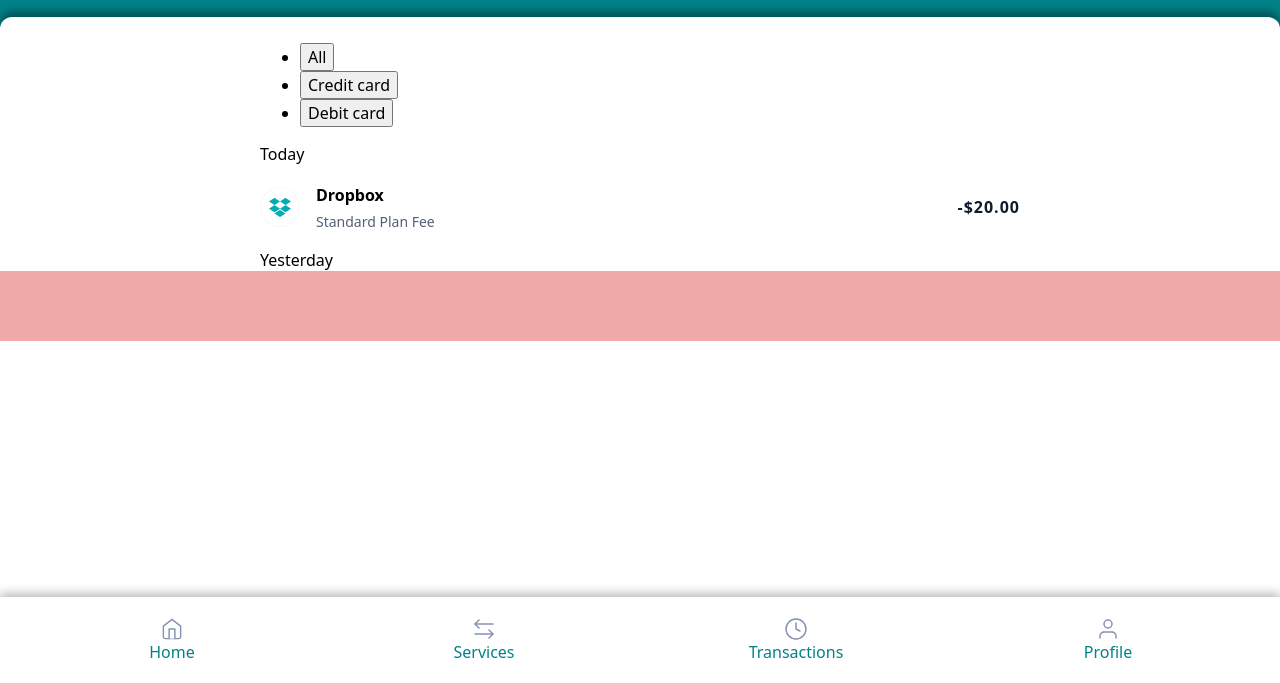
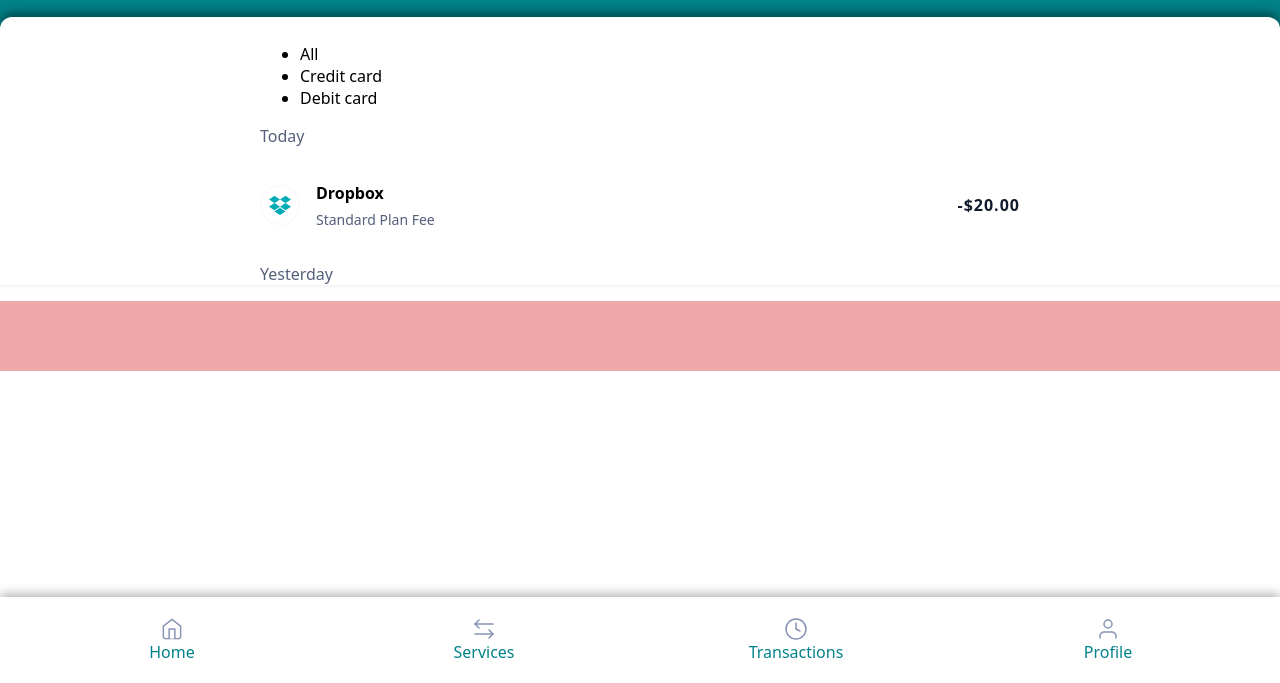
Before and after one commit to niklonberg/LearnHTMLCSS-Fake-Bank, a website built with Vite: page pages/transactions.html in a window 1280 px wide. Shown: the part 117-800 px from the top of the page. Built offline with nearby package versions, Linux system fonts and the light colour scheme.

Commit message:
add pills.css file, add classes to pills

```diff
--- /dev/null
+++ b/components/pills.css
@@ -0,0 +1,7 @@
+@layer component {
+  #pills {
+  }
+
+  .pill {
+  }
+}
--- a/index.css
+++ b/index.css
@@ -15,5 +15,6 @@
 @import url(components/app-header.css);
 @import url(components/app-layout.css);
 @import url(components/nav.css);
+@import url(components/pills.css);
 @import url(pages/onboarding.css);
 @import url(pages/sign-in.css);
--- a/pages/transactions.html
+++ b/pages/transactions.html
@@ -16,12 +16,14 @@
     </header>
     <main id="layout-page-overlay">
       <div class="container">
-        <ul>
-          <li><button>All</button></li>
-          <li><button>Credit card</button></li>
-          <li><button>Debit card</button></li>
+        <ul id="pills">
+          <li><button class="ax-button pill">All</button></li>
+          <li><button class="ax-button pill">Credit card</button></li>
+          <li><button class="ax-button pill">Debit card</button></li>
         </ul>
-        <time>Today</time>
+        <p class="text--dimmed">
+          <time>Today</time>
+        </p>
         <section>
           <div class="entry">
             <img
@@ -38,7 +40,9 @@
             <p class="entry-value">-$20.00</p>
           </div>
         </section>
-        <time>Yesterday</time>
+        <p class="text--dimmed">
+          <time>Yesterday</time>
+        </p>
         <section></section>
       </div>
     </main>
```
